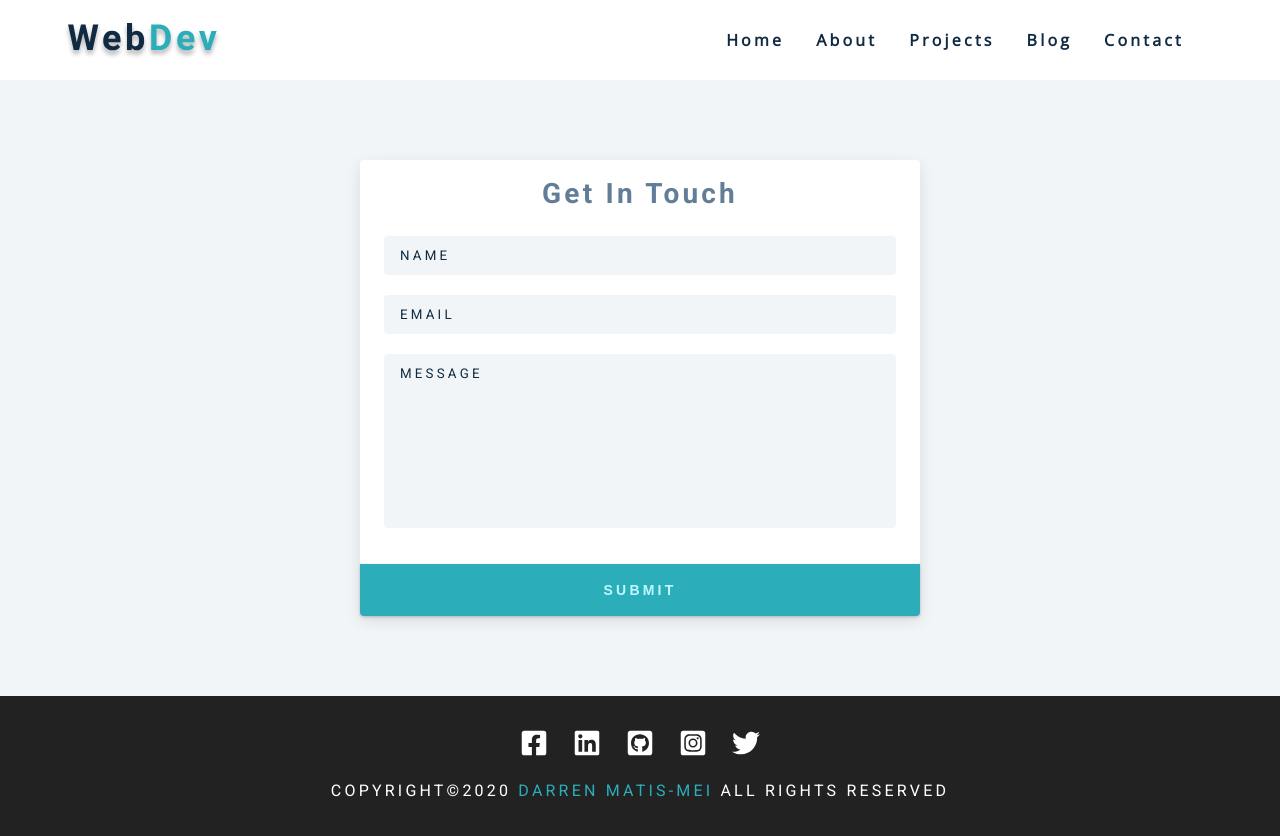
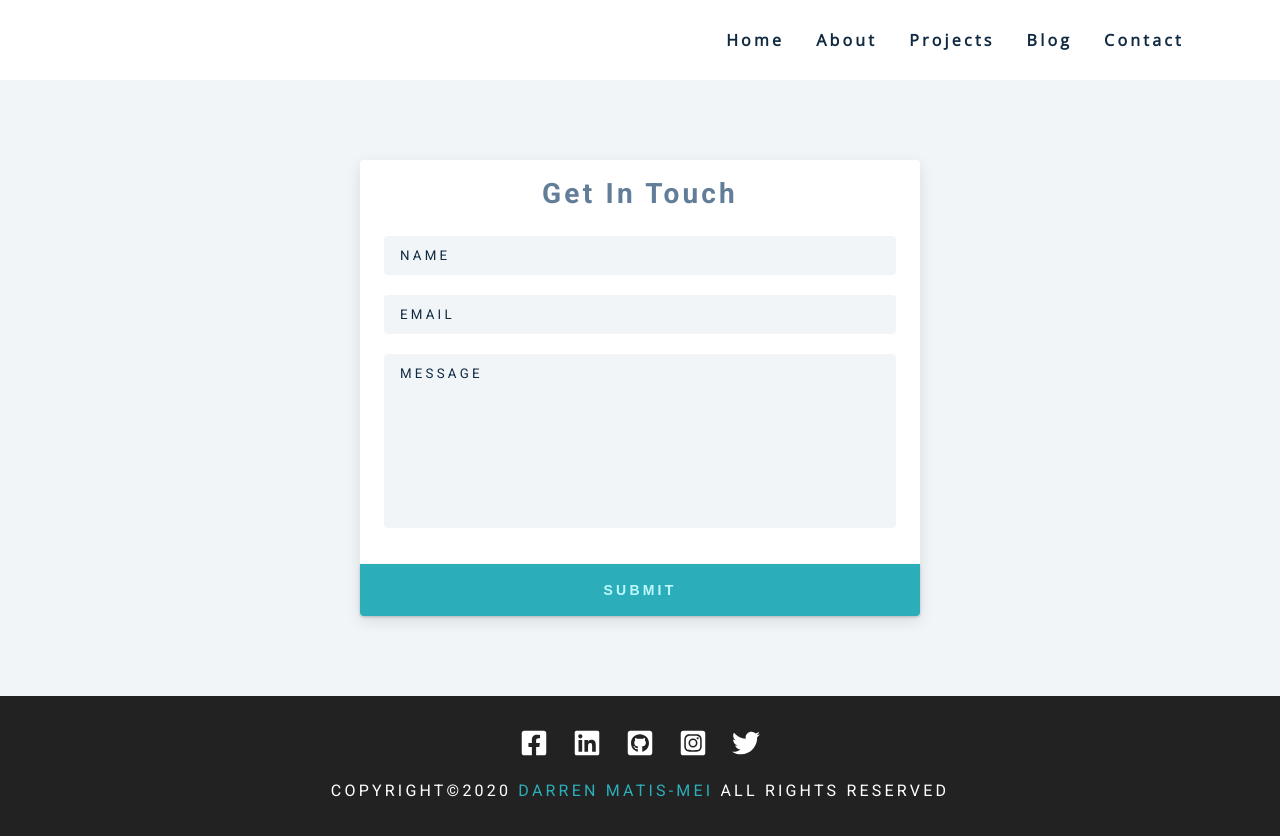
Before and after one commit to dmatis/darrenmatis.com-gatsby, a Gatsby site: page /contact in a window 1280 px wide. Built offline with nearby package versions, Linux system fonts and the light colour scheme; Gatsby itself is replaced by a stand-in of ours.

Commit message:
Commented out navbar logo for now
Updated the twitter image

```diff
--- a/src/components/Navbar.js
+++ b/src/components/Navbar.js
@@ -8,7 +8,7 @@ const Navbar = ({ toggleSidebar }) => {
     <nav className="navbar">
       <div className="nav-center">
         <div className="nav-header">
-          <img src={logo} alt="logo"/>
+          {/* <img src={logo} alt="logo"/> */}
           <button onClick={toggleSidebar} type="button" className="toggle-btn">
             <FaAlignRight />
           </button>
```
Also changed, not shown: static/twitter-img.png.
